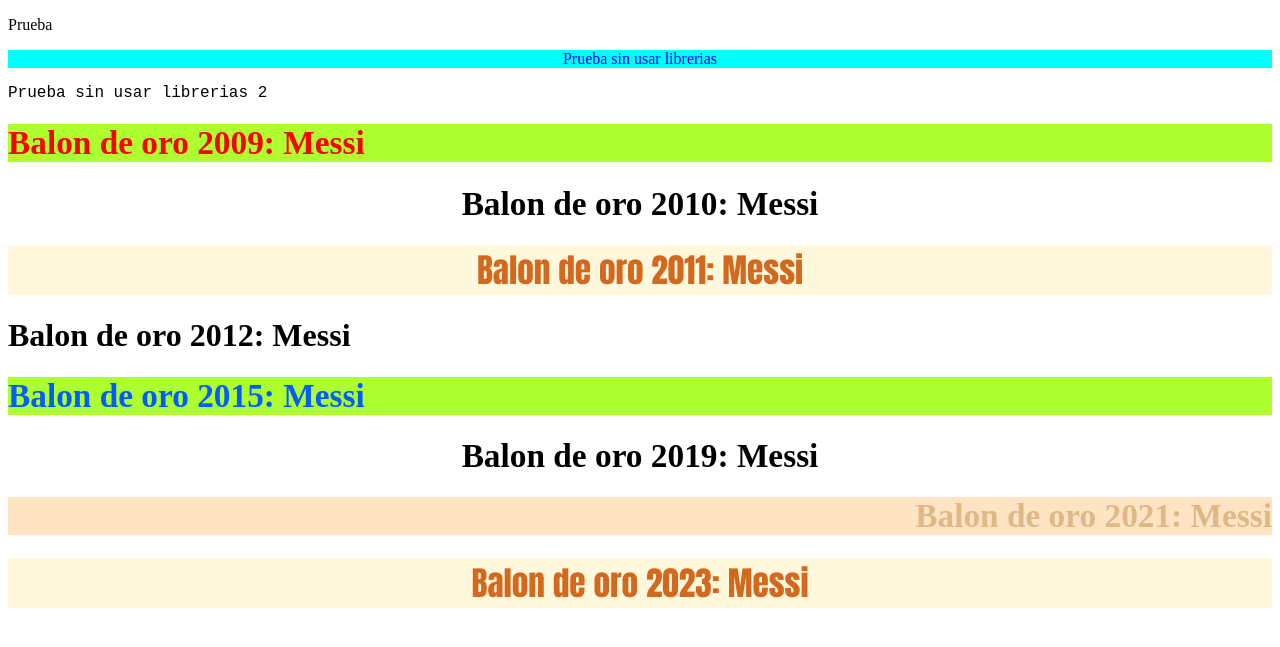
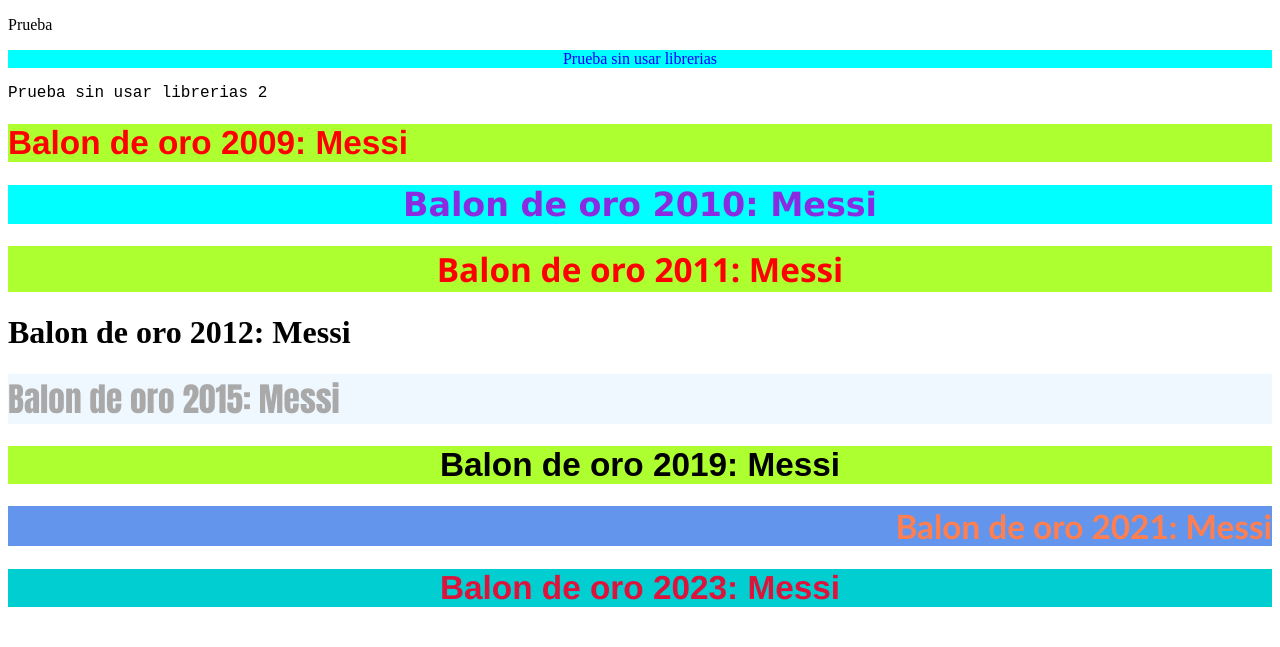
Before and after one commit to ihortiales31/index.html, a PHP site: page / in a window 1280 px wide. Shown: the top 647 px of the page. Run offline with PHP 8.4, Linux system fonts and the light colour scheme.

Commit message:
prueba final

```diff
--- a/styles.css
+++ b/styles.css
@@ -1,6 +1,7 @@
 .estilo_1{
     color: red;
-    text-align:left;
+    font-family:'Franklin Gothic Medium', 'Arial Narrow', Arial, sans-serif;
+    text-align: left;
     background-color: greenyellow;
     font-size: 25pt;
 
@@ -8,52 +9,58 @@
 
 
 .estilo_2{
-    font-family: 'Times New Roman', Times, serif;
+    color: blueviolet;
+    font-family:Verdana, Geneva, Tahoma, sans-serif;
+    text-align: center;
+    background-color:cyan ;
     font-size: 25pt;
-    text-align:center;
   }
 
 .estilo_3{
-    color:burlywood;
+    color: blue;
+    font-family:Cambria, Cochin, Georgia, Times, 'Times New Roman', serif;
     text-align: right;
-    background-color: bisque;
+    background-color: red ;
     font-size: 25pt;
 }
 
 .estilo_3{
-    color:chocolate;
+    color: red;
+    font-family:'Segoe UI', Tahoma, Geneva, Verdana, sans-serif;
     text-align: center;
-    background-color: cornsilk;
-    font-family: Impact, Haettenschweiler, 'Arial Narrow Bold', sans-serif;
+    background-color: greenyellow;
     font-size: 25pt;
 }
 
 .estilo_5{
-    color: rgb(0, 94, 255);
-    text-align:left;
-    background-color: greenyellow;
+    color:darkgrey;
+    font-family:Impact, Haettenschweiler, 'Arial Narrow Bold', sans-serif;
+    text-align: left;
+    background-color:aliceblue;
     font-size: 25pt;
-
   }
 
 
 .estilo_6{
-    font-family: 'Times New Roman', Times, serif;
+    color:black;
+    font-family:Arial, Helvetica, sans-serif;
+    text-align: center;
+    background-color: greenyellow;
     font-size: 25pt;
-    text-align:center;
   }
 
 .estilo_7{
-    color:burlywood;
+    color:coral;
+    font-family:'Trebuchet MS', 'Lucida Sans Unicode', 'Lucida Grande', 'Lucida Sans', Arial, sans-serif;
     text-align: right;
-    background-color: bisque;
+    background-color:cornflowerblue;
     font-size: 25pt;
 }
 
 .estilo_8{
-    color:chocolate;
+    color:crimson ;
+    font-family:'Franklin Gothic Medium', 'Arial Narrow', Arial, sans-serif;
     text-align: center;
-    background-color: cornsilk;
-    font-family: Impact, Haettenschweiler, 'Arial Narrow Bold', sans-serif;
+    background-color:darkturquoise;
     font-size: 25pt;
 }
```
